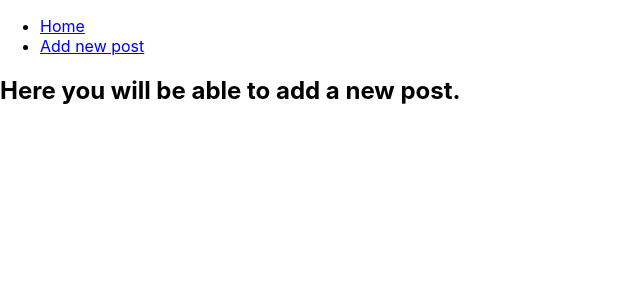
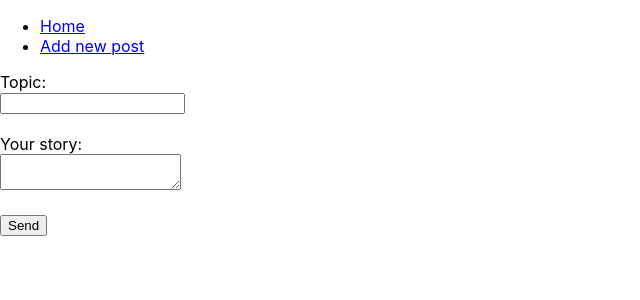
Before and after one commit to ToniMHeinonen/Blogger, a React (Create React App) app in the folder frontend/: page /addPost in a window 1280 px wide. Shown: the top 300 px of the page, without its empty margins (0-640 px from the left). Built offline with nearby package versions, Linux system fonts and the light colour scheme.

Commit message:
Frontend: Add ability to add blog posts.

```diff
--- a/frontend/src/AddPost.js
+++ b/frontend/src/AddPost.js
@@ -1,7 +1,50 @@
 import React from 'react';
+import { Redirect } from 'react-router-dom';
 
 function AddPost() {
-  return <h2>Here you will be able to add a new post.</h2>
+  const [redirect, setRedirect] = React.useState(false)
+  const [sending, isSending] = React.useState(false)
+
+  const send = async (event) => {
+    isSending(true)
+    event.preventDefault()
+    const data = new FormData(event.target)
+    const newPost = { topic: data.get('topic'), text: data.get('blogi') }
+    const conf = {
+      method: 'POST',
+      headers: { 'Content-type': 'application/json' },
+      body: JSON.stringify(newPost)
+    }
+    await fetch('/blogposts/', conf)
+    setRedirect(true)
+  }
+
+  if (redirect) {
+    return <Redirect push to="/"/>
+  }
+
+  return (
+    <form onSubmit={send}>
+      <label>
+        Topic:
+        <br/>
+        <input
+        id="topic"
+        name="topic"
+        type="text"
+        />
+      </label>
+      <br/><br/>
+      Your story:
+      <br/>
+      <textarea
+        id="blogi"
+        name="blogi"
+        type="text"/>
+        <br/><br/>
+      <button disabled={sending}>Send</button>
+    </form>
+  )
 }
 
 export default AddPost
--- a/frontend/src/Home.js
+++ b/frontend/src/Home.js
@@ -20,22 +20,10 @@ function Home() {
     fetchBlogPosts()
   }, [])
 
-  const addPost = async () => {
-    const newPost = { topic: 'hello', text: 'uutta tekstiä' }
-    const conf = {
-      method: 'POST',
-      headers: { 'Content-type': 'application/json' },
-      body: JSON.stringify(newPost)
-    }
-    await fetch('/blogposts/', conf)
-    window.location.reload()
-  }
-
   return (
     <div>
-    <button onClick={addPost}>Add</button>
     {isLoading ? 'Loading...' : <AllPosts allBlogPosts={blogPosts} amount={blogPosts.length}/>}
-  </div>
+    </div>
   )
 }
 
```
